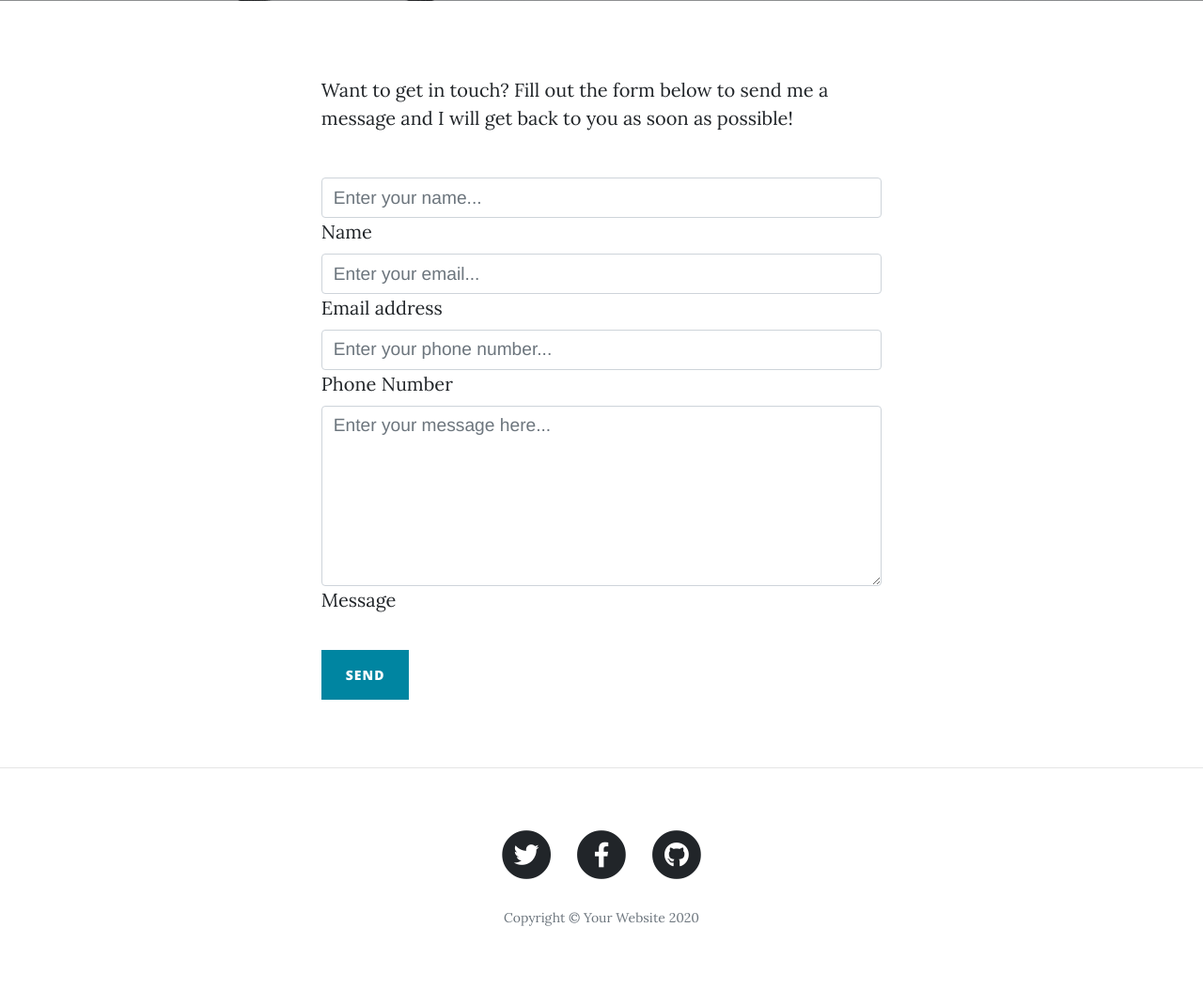
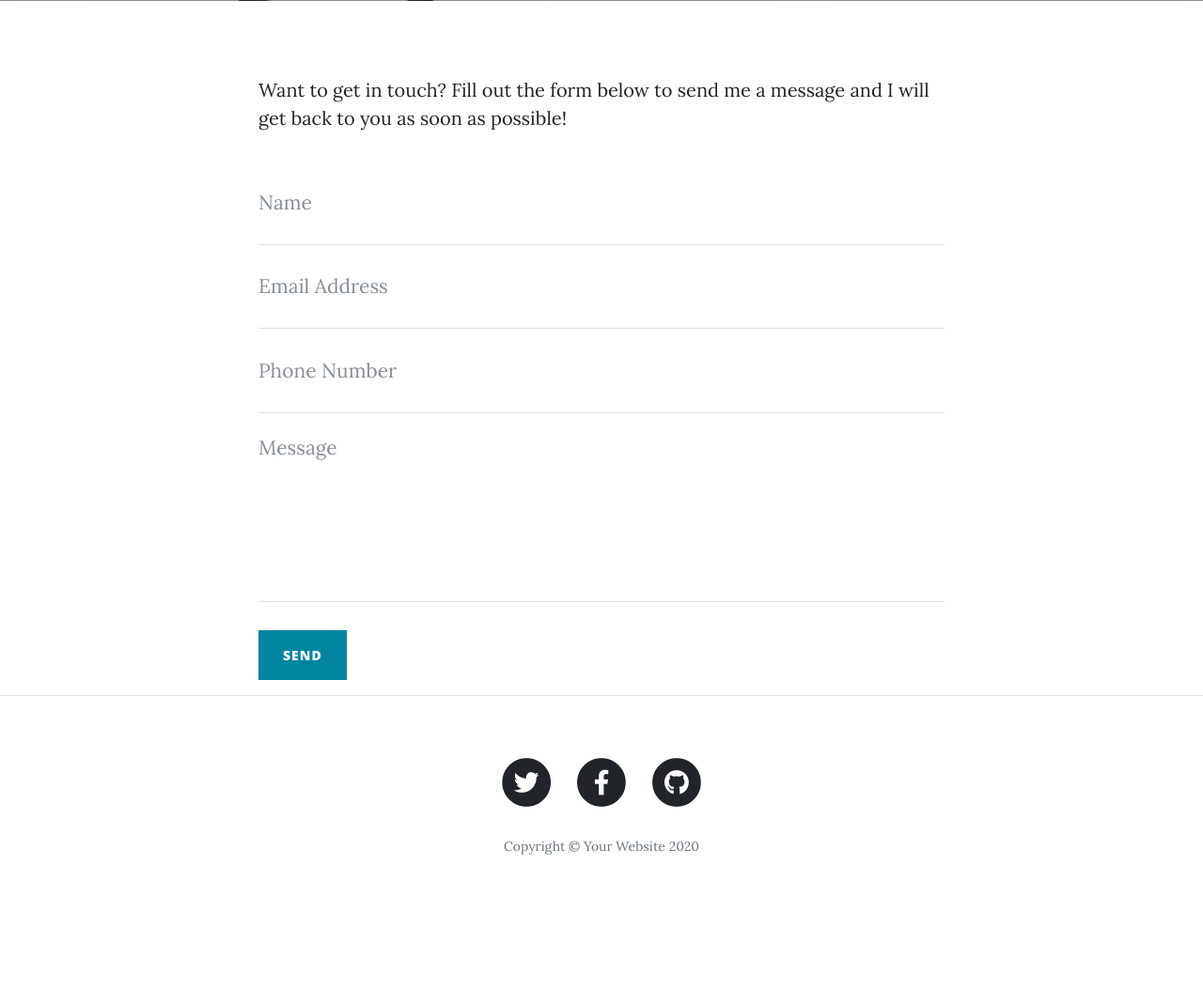
Before and after one commit to ibrahim-egy/Ibrahim-Blog, a Flask app: page /contact in a window 1280 px wide. Shown: the part 531-1584 px from the top of the page at 94% size. After the commit the page ends 1441 px from the top, so only its background shows below. Run offline with Flask 2, Linux system fonts and the light colour scheme; some libraries are stand-ins or nearby versions.

Commit message:
Edited Contact.html

```diff
--- a/main.py
+++ b/main.py
@@ -1,4 +1,3 @@
-import smtplib
 from functools import wraps
 from flask import Flask, render_template, redirect, url_for, flash, request, abort
 from flask_bootstrap import Bootstrap
@@ -12,9 +11,6 @@ from flask_login import UserMixin, login_user, LoginManager, login_required, cur
 from forms import CreatePostForm, RegisterForm, LoginForm, CommentForm
 from flask_gravatar import Gravatar
 import os
-
-MY_EMAIL = "pythontest1164@gmail.com"
-MY_PASSWORD = "pythontester0#"
 
 app = Flask(__name__)
 app.config['SECRET_KEY'] = '8BYkEfBA6O6donzWlSihBXox7C0sKR6b'
@@ -178,23 +174,11 @@ def about():
     return render_template("about.html", current_user=current_user)
 
 
-@app.route("/contact", methods=["GET", "POST"])
+@app.route("/contact")
 def contact():
-    if request.method == 'POST':
-        name = request.form["name"]
-        email = request.form["email"]
-        phone = request.form["phone"]
-        message = request.form["message"]
-        send_email(name=name, email=email, phone=phone, message=message)
-        return render_template("contact.html", msg_sent=True)
-    return render_template("contact.html", msg_sent=False)
+    return render_template("contact.html", current_user=current_user)
 
-def send_email(name, email, phone, message):
-    email_message = f"Subject:New Message\n\nName: {name}\nEmail: {email}\nPhone: {phone}\nMessage:{message}"
-    with smtplib.SMTP("smtp.gmail.com", port=587, timeout=120) as connection:
-        connection.starttls()
-        connection.login(MY_EMAIL, MY_PASSWORD)
-        connection.sendmail(from_addr=email, to_addrs=MY_EMAIL, msg=email_message)
+
 @app.route("/new-post", methods=["GET", "POST"])
 @admin_only
 def add_new_post():
--- a/templates/contact.html
+++ b/templates/contact.html
@@ -16,45 +16,49 @@
   </header>
 
   <!-- Main Content -->
-  <main class="mb-4">
-            <div class="container px-4 px-lg-5">
-                <div class="row gx-4 gx-lg-5 justify-content-center">
-                    <div class="col-md-10 col-lg-8 col-xl-7">
+  <div class="container">
+    <div class="row">
+      <div class="col-lg-8 col-md-10 mx-auto">
         <p>Want to get in touch? Fill out the form below to send me a message and I will get back to you as soon as possible!</p>
-                        <div class="my-5">
-                            <form action="{{ url_for('contact') }}" method="post" id="contactForm">
-                                <div class="form-floating">
-                                    <input class="form-control" id="name" type="text" name="name" placeholder="Enter your name..." data-sb-validations="required" />
-                                    <label for="name">Name</label>
-                                    <div class="invalid-feedback" data-sb-feedback="name:required">A name is required.</div>
+        <!-- Contact Form - Enter your email address on line 19 of the mail/contact_me.php file to make this form work. -->
+        <!-- WARNING: Some web hosts do not allow emails to be sent through forms to common mail hosts like Gmail or Yahoo. It's recommended that you use a private domain email address! -->
+        <!-- To use the contact form, your site must be on a live web host with PHP! The form will not work locally! -->
+        <form name="sentMessage" id="contactForm" novalidate>
+          <div class="control-group">
+            <div class="form-group floating-label-form-group controls">
+              <label>Name</label>
+              <input type="text" class="form-control" placeholder="Name" id="name" required data-validation-required-message="Please enter your name.">
+              <p class="help-block text-danger"></p>
             </div>
-                                <div class="form-floating">
-                                    <input class="form-control" id="email" type="email" name="email" placeholder="Enter your email..." data-sb-validations="required,email" />
-                                    <label for="email">Email address</label>
-                                    <div class="invalid-feedback" data-sb-feedback="email:required">An email is required.</div>
-                                    <div class="invalid-feedback" data-sb-feedback="email:email">Email is not valid.</div>
           </div>
-                                <div class="form-floating">
-                                    <input class="form-control" id="phone" type="tel" name="phone" placeholder="Enter your phone number..." data-sb-validations="required" />
-                                    <label for="phone">Phone Number</label>
-                                    <div class="invalid-feedback" data-sb-feedback="phone:required">A phone number is required.</div>
+          <div class="control-group">
+            <div class="form-group floating-label-form-group controls">
+              <label>Email Address</label>
+              <input type="email" class="form-control" placeholder="Email Address" id="email" required data-validation-required-message="Please enter your email address.">
+              <p class="help-block text-danger"></p>
             </div>
-                                <div class="form-floating">
-                                    <textarea class="form-control" id="message" name="message" placeholder="Enter your message here..." style="height: 12rem" data-sb-validations="required"></textarea>
-                                    <label for="message">Message</label>
-                                    <div class="invalid-feedback" data-sb-feedback="message:required">A message is required.</div>
           </div>
-                                <br />
-
-                                <div class="d-none" id="submitErrorMessage"><div class="text-center text-danger mb-3">Error sending message!</div></div>
-                                <!-- Submit Button-->
-                                <button class="btn btn-primary text-uppercase" id="submitButton" type="submit">Send</button>
+          <div class="control-group">
+            <div class="form-group col-xs-12 floating-label-form-group controls">
+              <label>Phone Number</label>
+              <input type="tel" class="form-control" placeholder="Phone Number" id="phone" required data-validation-required-message="Please enter your phone number.">
+              <p class="help-block text-danger"></p>
+            </div>
+          </div>
+          <div class="control-group">
+            <div class="form-group floating-label-form-group controls">
+              <label>Message</label>
+              <textarea rows="5" class="form-control" placeholder="Message" id="message" required data-validation-required-message="Please enter a message."></textarea>
+              <p class="help-block text-danger"></p>
+            </div>
+          </div>
+          <br>
+          <div id="success"></div>
+          <button type="submit" class="btn btn-primary" id="sendMessageButton">Send</button>
         </form>
       </div>
     </div>
   </div>
-            </div>
-        </main>
 
   <hr>
 
```
Lines whose indentation alone changed are shown as unchanged.
